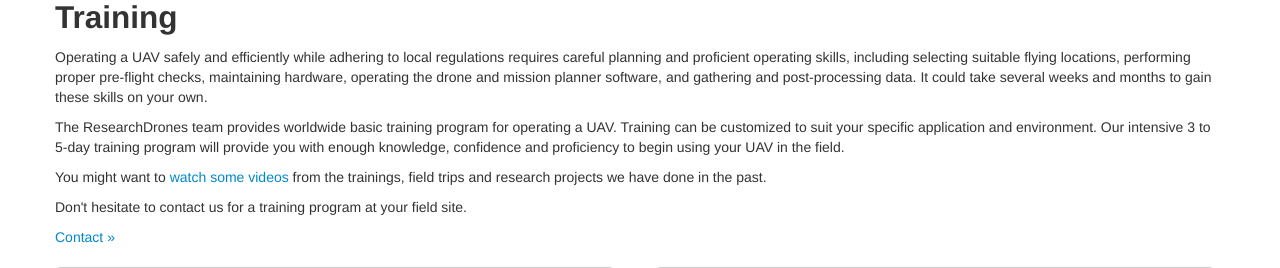
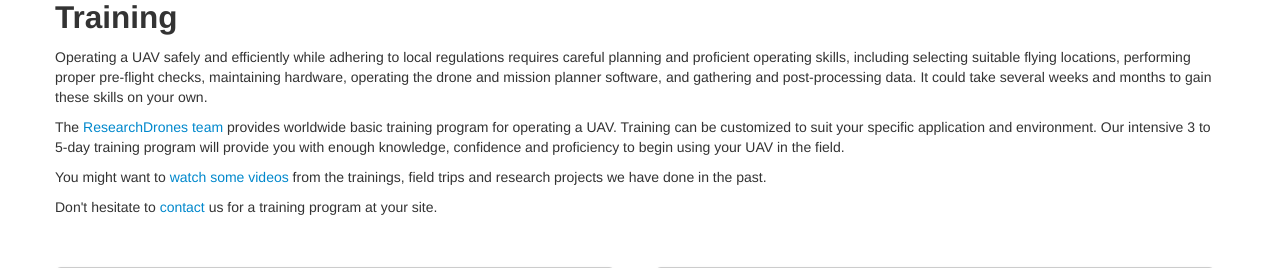
Before and after one commit to wunderlins/RD_web, a PHP site: page /training in a window 1280 px wide. Shown: the part 363-631 px from the top of the page. Run offline with PHP 8.4, Linux system fonts and the light colour scheme.

Commit message:
crosslinking

```diff
--- a/htdocs/index.php
+++ b/htdocs/index.php
@@ -336,7 +336,7 @@
         </div>
 
         <div class="item">
-          <img src="assets/carousel/post.png" alt="Training">
+          <img src="assets/carousel/post.png" alt="Mapping">
           <div class="container">
             <div class="carousel-caption">
               <h1>Mapping</h1>
@@ -347,7 +347,7 @@
         </div>
 
         <div class="item">
-          <img src="assets/carousel/protect.png" alt="Training">
+          <img src="assets/carousel/protect.png" alt="">
           <div class="container">
             <div class="carousel-caption">
               <h1>Protecting wildlife</h1>
@@ -391,7 +391,7 @@
 					<p><a class="btn" href="training">View details &raquo;</a></p>
 				</div>
 				<div class="span4">
-					<p><a class="btn" href="/shop/">View details &raquo;</a></p>
+					<p><a class="btn" href="/shop/" target="_blank">View details &raquo;</a></p>
 				</div>
 			</div>
 
--- a/htdocs/training.php
+++ b/htdocs/training.php
@@ -13,13 +13,13 @@ include("header.php"); ?>
 					<h2>Training</h2>
 <p>Operating a UAV safely and efficiently while adhering to local regulations requires careful planning and proficient operating skills, including selecting suitable flying locations, performing proper pre-flight checks, maintaining hardware, operating the drone and mission planner software, and gathering and post-processing data. It could take several weeks and months to gain these skills on your own.
 </p><p>
-The ResearchDrones team provides worldwide basic training program for operating a UAV. Training can be customized to suit your specific application and environment. Our intensive 3 to 5-day training program will provide you with enough knowledge, confidence and proficiency to begin using your UAV in the field.
+The <a href="team">ResearchDrones team</a> provides worldwide basic training program for operating a UAV. Training can be customized to suit your specific application and environment. Our intensive 3 to 5-day training program will provide you with enough knowledge, confidence and proficiency to begin using your UAV in the field.
 </p><p>
 You might want to <a href="field">watch some videos</a> from the trainings, field trips and research projects we have done in the past.
 </p><p>
-Don't hesitate to contact us for a training program at your field site.
+Don't hesitate to <a href="team">contact</a> us for a training program at your site.
 </p>
-<a href="team">Contact »</a>
+
 					<br/><br/>
 				</div>
 			</div>
--- a/htdocs/uav.php
+++ b/htdocs/uav.php
@@ -21,6 +21,7 @@ include("header.php"); ?>
 					</p><p>
 					The ResearchDrones MAJA UAV includes the airframe, a still camera, a video camera, Mission Planner software for Windows or Android laptop, real-time telemetry link and a radio transmitter for manual control.
 					</p>
+					<p>The ResearchDrones team together with <a href="http://ConservationDrones.org">ConservationDrones.org</a> is providing <a href="training">trainings</a> at your location.
 
 					<h3>Technical Specifications</h3>
 					<table class="table" style="width: 50%;">
@@ -51,6 +52,9 @@ include("header.php"); ?>
 							</tr>
 						</tbody>
 					</table>
+					<br/>
+					<a class="btn" href="training">Trainings »</a>
+					<a class="btn" href="shop" target="_blank">Buy »</a>
 					<br/><br/>
 					<h3>Images</h3>
 					<p style="float: left; padding-right:3em;">
```
